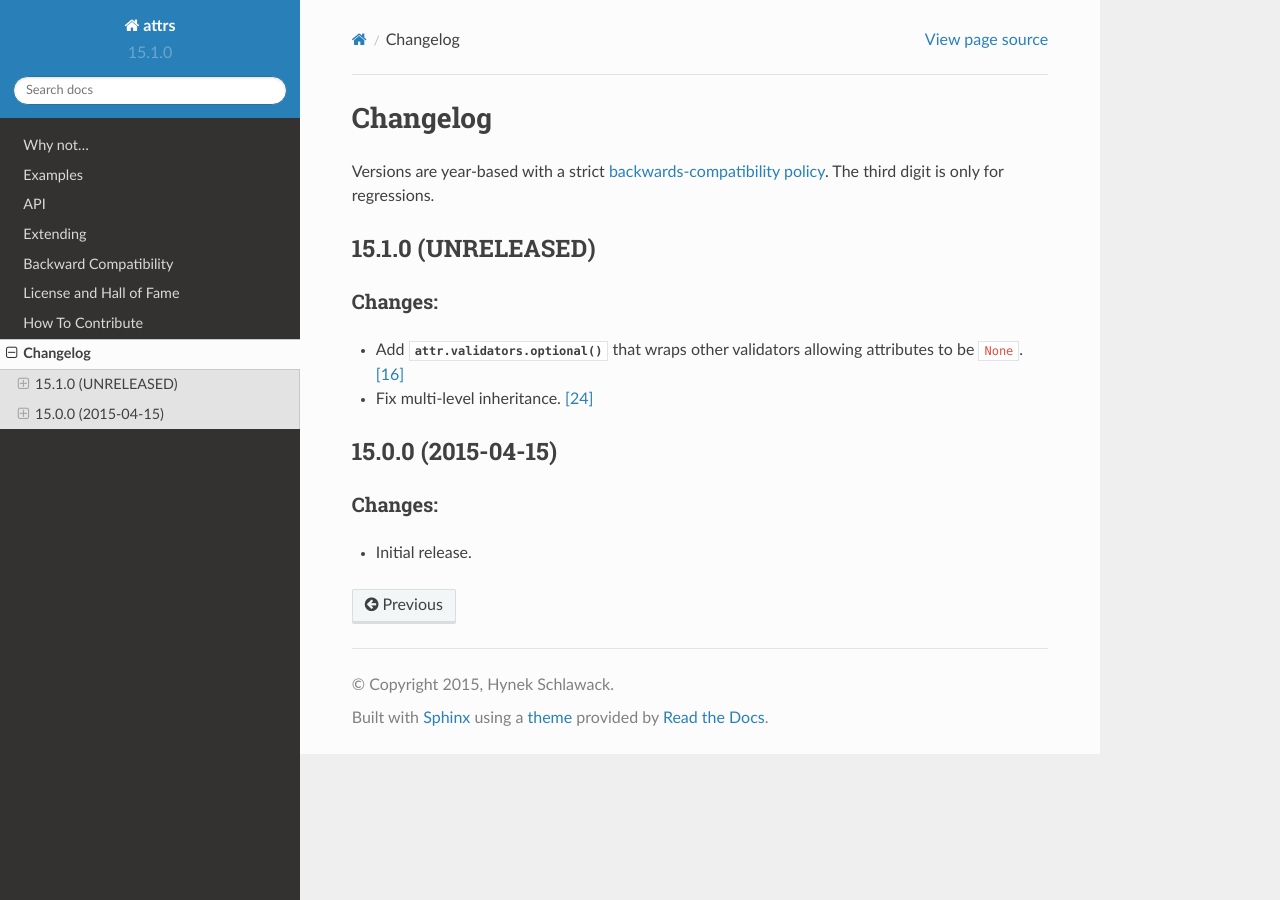
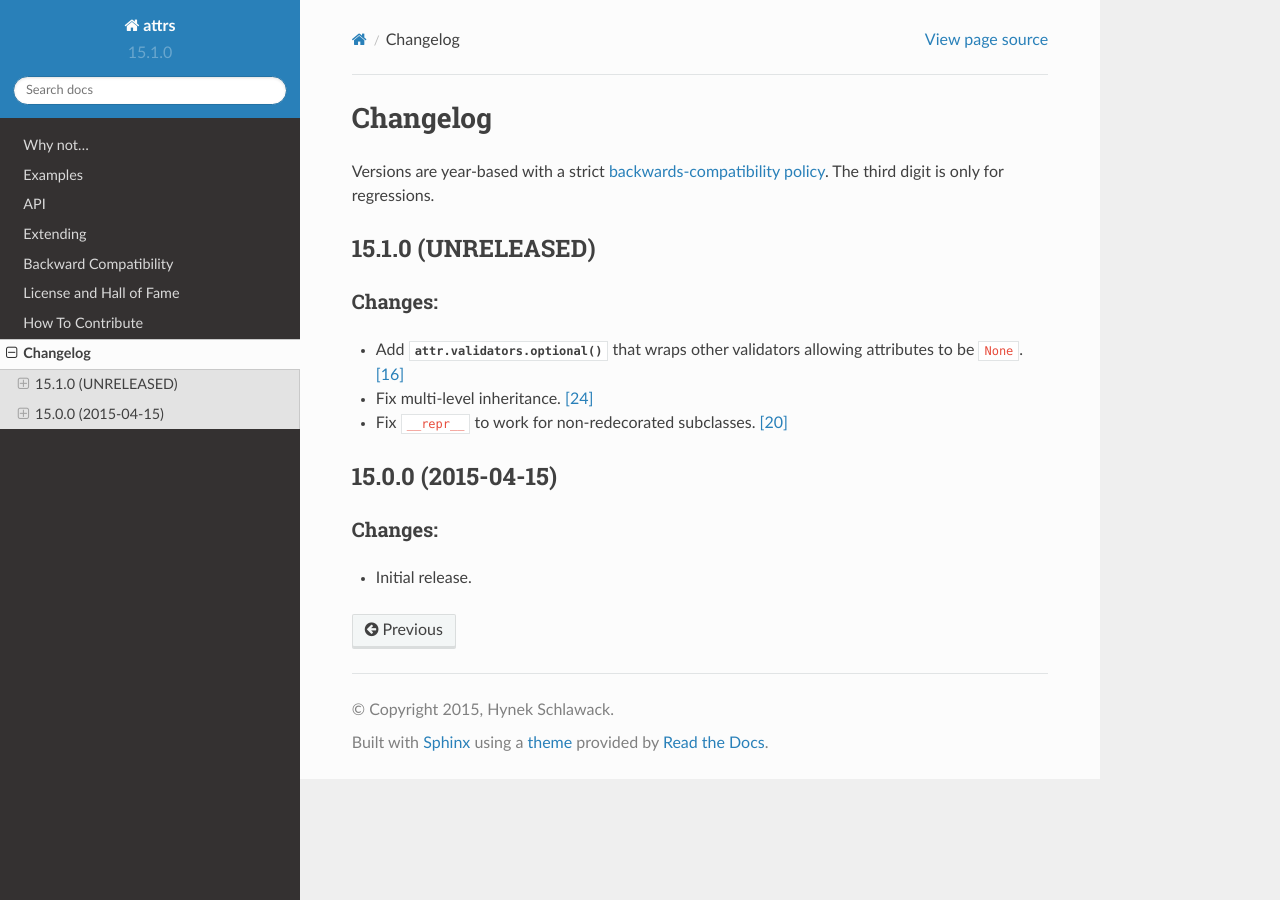
Before and after one commit to python-attrs/attrs, a Sphinx documentation site: the page built from docs/changelog.rst, in a window 1280 px wide. Built offline with Sphinx 7.4.7 and the Read the Docs theme 2.0.0, drawn with Linux system fonts in a browser that asks for light colours.

```diff
--- a/AUTHORS.rst
+++ b/AUTHORS.rst
@@ -15,5 +15,6 @@ The following folks helped forming ``attrs`` into what it is now:
 - `Lynn Root <https://github.com/econchick>`_
 - `Samuel A. Falvo II <https://github.com/sam-falvo>`_
 - `Wouter Bolsterlee <https://github.com/wbolster/>`_
+- `Ying Li <https://github.com/cyli>`_
 
 Of course ``characteristic``\ ’s `hall of fame <https://characteristic.readthedocs.org/en/stable/license.html>`_ applies as well since they share a lot of code.
--- a/docs/changelog.rst
+++ b/docs/changelog.rst
@@ -18,6 +18,7 @@ Changes:
 
 - Add :func:`attr.validators.optional` that wraps other validators allowing attributes to be ``None``. `[16] <https://github.com/hynek/attrs/issues/16>`_
 - Fix multi-level inheritance. `[24] <https://github.com/hynek/attrs/issues/24>`_
+- Fix ``__repr__`` to work for non-redecorated subclasses. `[20] <https://github.com/hynek/attrs/issues/20>`_
 
 
 15.0.0 (2015-04-15)
```
